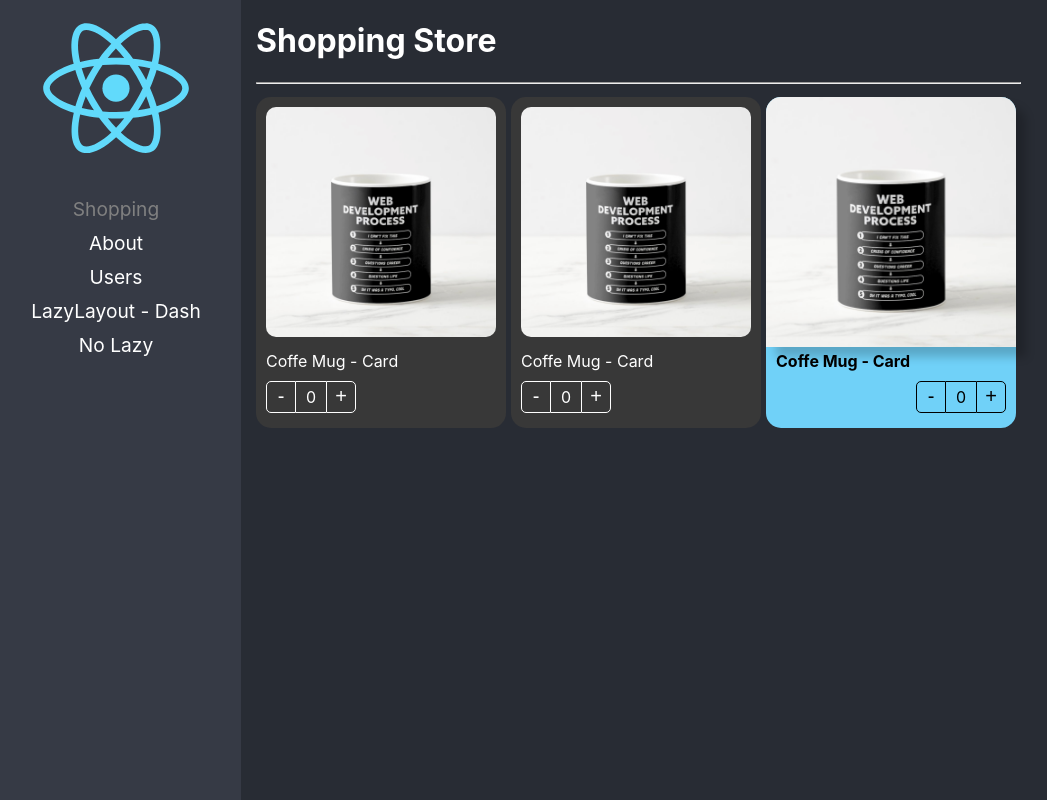
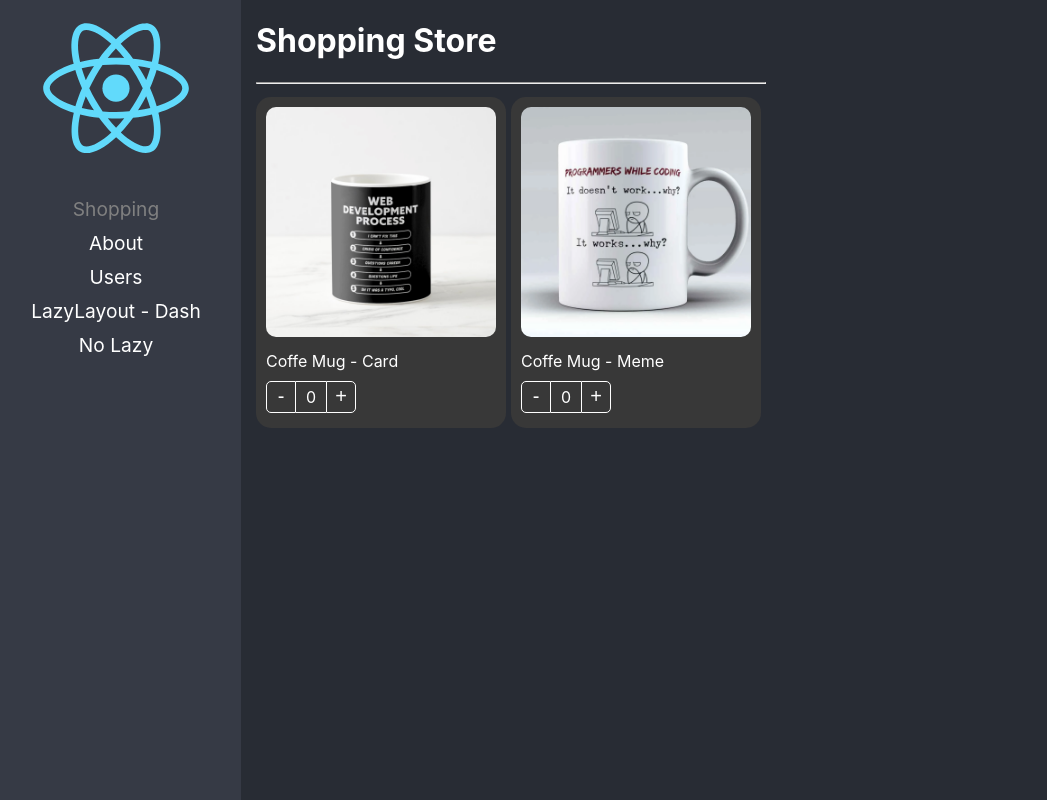
Before and after one commit to kjg1993/react-adv, a React (Create React App) app: page /home in a window 1280 px wide. Shown: the whole page, without its empty margins (9-1056 px from the left). Built offline with nearby package versions, Linux system fonts and the light colour scheme.

Commit message:
Control Props was implemented

```diff
--- a/src/02-components-patterns/components/ProductCard.tsx
+++ b/src/02-components-patterns/components/ProductCard.tsx
@@ -1,7 +1,7 @@
 import React, {  ReactElement, createContext } from 'react';
 import { useProduct } from '../hooks/useProduct'; // Importa el hook personalizado useProduct
 import styles from '../styles/styles.module.css'; // Importa los estilos CSS
-import { ProductContextProps, Product } from '../interfaces/interfaces';
+import { ProductContextProps, Product, onChangeArgs } from '../interfaces/interfaces';
 
 
 
@@ -15,14 +15,16 @@
     product: Product;
     children?: ReactElement | ReactElement[];
     className?: string;
-    style?: React.CSSProperties
+    style?: React.CSSProperties;
+    onChange?: ( args: onChangeArgs ) => void;
+    value?: number;
 }
 
 
 
 // Componente principal que agrupa todos los subcomponentes anteriores
-export const ProductCard = ({ children, product, className , style}: Props) => {
-    const { counter, increaseBy } = useProduct(); // Utiliza el hook useProduct para obtener el contador y la función increaseBy
+export const ProductCard = ({ children, product, className , style, onChange, value}: Props) => {
+    const { counter, increaseBy } = useProduct( { onChange, product, value } ); // Utiliza el shook useProduct para obtener el contador y la función increaseBy
 
     return (
         <Provider value={{
--- /dev/null
+++ b/src/02-components-patterns/data/products.ts
@@ -0,0 +1,17 @@
+import { Product } from "../interfaces/interfaces";
+
+// Definimos dos productos como ejemplos
+const product1 = {
+    id: "1",
+    title: "Coffe Mug - Card",
+    img: "./coffee-mug.png",
+  };
+
+  const product2 = {
+    id: "2",
+    title: "Coffe Mug - Meme",
+    img: "./coffee-mug2.png",
+  };
+
+  // Lista de productos
+  export const products: Product[] = [product1, product2];
--- a/src/02-components-patterns/hooks/useProduct.ts
+++ b/src/02-components-patterns/hooks/useProduct.ts
@@ -1,12 +1,38 @@
-import { useState } from 'react';
+import { useEffect, useRef, useState } from 'react';
+import { Product, onChangeArgs } from '../interfaces/interfaces';
+
+interface useProductArgs {
+    product: Product;
+    onChange?: ( args: onChangeArgs ) => void
+    value?: number;
+}
 
 
-export const useProduct = () => {
-    const [ counter, setCounter] = useState(0);
+export const useProduct = ( { onChange, product, value = 0 }: useProductArgs ) => {
+
+    const [ counter, setCounter] = useState( value );
+
+    const isControlled = useRef( !!onChange );
+
 
     const increaseBy = (value: number) => {
-        setCounter(prev => Math.max( prev + value, 0))
+
+        if ( isControlled ) {
+
+            return onChange!({ count: value, product})
+
+        }
+
+        const newValue = Math.max( counter  + value, 0)
+
+        // setCounter(prev => Math.max( prev + value, 0))
+        setCounter( newValue );
+        onChange && onChange({ count: newValue, product});
     }
+
+    useEffect(() => {
+       setCounter( value );
+    }, [ value ])
 
     return {
         counter,
--- /dev/null
+++ b/src/02-components-patterns/hooks/useShoppingCart.ts
@@ -0,0 +1,47 @@
+import  { useState } from 'react'
+import { Product, ProductInCart } from '../interfaces/interfaces';
+
+
+
+export const useShoppingCart = () => {
+
+
+    // Estado para el carrito de compras
+    const [shoppingCart, setShoppingCart] = useState<{
+        [key: string]: ProductInCart;
+    }>({});
+
+    // Función para manejar cambios en la cantidad de productos
+    const onProductCountChange = ({
+        count,
+        product,
+    }: {
+        count: number;
+        product: Product;
+    }) => {
+        setShoppingCart(oldShoppingCart => {
+            const productInCart: ProductInCart = oldShoppingCart[product.id] || { ...product, count: 0 };
+
+            // Check if the new count is greater than 0
+            if (Math.max(productInCart.count + count, 0) > 0) {
+                productInCart.count += count; // Increment by the count value
+
+                return {
+                    ...oldShoppingCart,
+                    [product.id]: productInCart
+                };
+            }
+
+            // Remove the product if the count is 0
+            const { [product.id]: toDelete, ...rest } = oldShoppingCart;
+            return rest;
+        });
+    };
+
+    return {
+        shoppingCart,
+        onProductCountChange
+    }
+
+
+}
--- a/src/02-components-patterns/pages/ShoppingPage.tsx
+++ b/src/02-components-patterns/pages/ShoppingPage.tsx
@@ -1,17 +1,23 @@
-import React from 'react'
-import {ProductCard, ProductImage, ProductTitle, ProductButtons } from '../components'
-import  '../styles/custom-styles.css';
 
-const product = {
-  id: '1',
-  title: 'Coffe Mug - Card',
-  img: './coffee-mug.png'
-}
+import {
+  ProductCard,
+  ProductImage,
+  ProductTitle,
+  ProductButtons,
+} from "../components";
+import "../styles/custom-styles.css";
+
+import { useShoppingCart } from "../hooks/useShoppingCart";
+import { products } from "../data/products";
+
 
 
 export const ShoppingPage = () => {
+
+  const { shoppingCart, onProductCountChange} = useShoppingCart();
+
   return (
-    <div >
+    <div>
       <h1>Shopping Store</h1>
       <hr />
       <div
@@ -21,40 +27,52 @@
           flexWrap: "wrap",
         }}
       >
-         <ProductCard product={product}
-                      className="bg-dark text-white"
-         >
-
-          <ProductCard.Image className="custom-image"/>
-          <ProductCard.Title  className="text-bold"/>
-          <ProductCard.Buttons className="custom-buttons" />
-
-        </ProductCard>
-
+        {/* Mapeamos la lista de productos y los mostramos en tarjetas */}
+        {products.map((product) => (
           <ProductCard
+            key={product.id}
             product={product}
             className="bg-dark text-white"
+            onChange={onProductCountChange} // Pasamos la función de cambio de cantidad
+            value= { shoppingCart[product.id]?.count || 0 }
           >
             <ProductImage className="custom-image" />
             <ProductTitle className="text-white" />
             <ProductButtons className="custom-buttons" />
           </ProductCard>
+        ))}
+      </div>
 
+      {/* Aquí mostramos productos fijos en el carrito como ejemplo */}
+      <div className="shopping-cart">
+        {
+          Object.entries(shoppingCart).map(([key, product]) => (
             <ProductCard
-            product={product}
-            style={{
-              backgroundColor: '#70D1F8'
-            }}
+              key={ key }
+              product={product }
+              className="bg-dark text-white"
+              style={{ width: "120px" }}
+              onChange={ onProductCountChange }
+              value={ product.count }
+            >
+              <ProductImage className="custom-image" />
+              <ProductTitle className="text-white" />
+              <ProductButtons className="custom-buttons"
+                style={{ display: 'flex', justifyContent: 'center' }}
+              />
+            </ProductCard>
+          ))
+        }
+      </div>
 
-          >
-          <ProductImage  style={{ boxShadow: '10px 10px 10px rgba(0,0,0,0.2)' }} />
-          <ProductTitle  style={{ fontWeight: 'Bold' }}/>
-          <ProductButtons  style={{ display: 'flex', justifyContent: 'end'  }} />
-        </ProductCard>
-
-      </div>
+      {/* Mostramos el estado actual del carrito en formato JSON */}
+      {/* <div className="">
+        <code>
+          {JSON.stringify(shoppingCart, null, 5)}
+        </code>
+      </div> */}
     </div>
   );
-}
+};
 
 export default ShoppingPage;
--- a/src/02-components-patterns/styles/custom-styles.css
+++ b/src/02-components-patterns/styles/custom-styles.css
@@ -17,3 +17,10 @@
    color: white;
    border-color: white;
 }
+
+.shopping-cart {
+    position: fixed;
+    right: 10px;
+    top: 00px;
+
+}
```
Also changed, not shown: src/02-components-patterns/interfaces/interfaces.ts (+11 -0 lines), public/coffee-mug2.png (added). Lines whose indentation alone changed are shown as unchanged.
